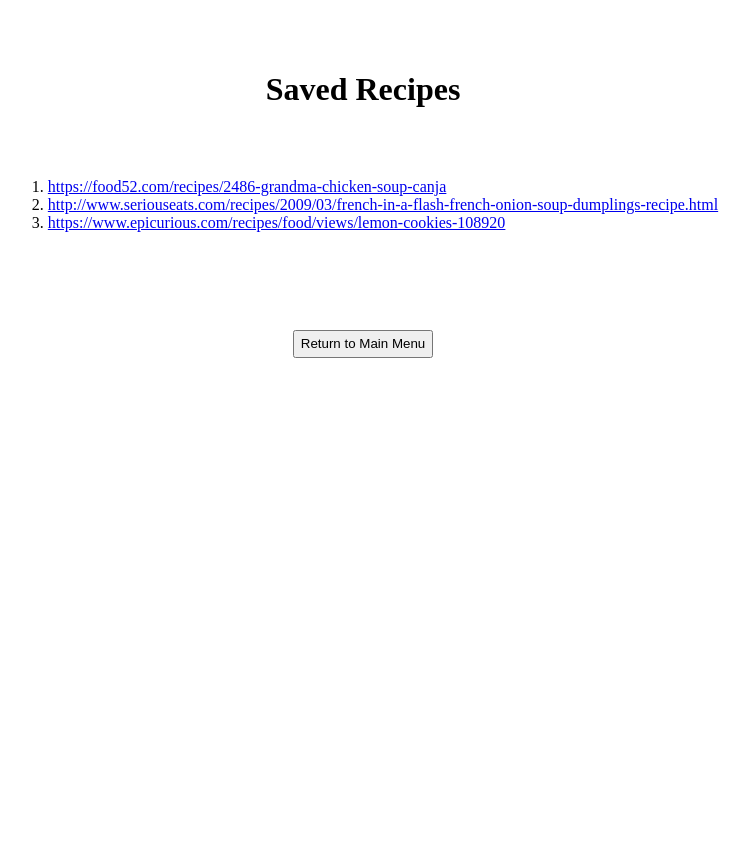
After one commit to anhvo31/Recipe_Finder, a Flask app: page /saved-recipes in a window 1280 px wide. The commit adds this page. Shown: the whole page, without its empty margins (277-1025 px from the left). Run offline with Flask 2, Linux system fonts and the light colour scheme; parts of the project's set-up code (start-up, migrations or seed data) failed here and were passed over.

Commit message:
New page for saved recipes

```diff
--- a/app.py
+++ b/app.py
@@ -74,6 +74,16 @@
 
     return ('', 204)
 
+@app.route('/saved-recipes')
+def saved_recipes():
+    recipe_list = []
+
+    with open('recipes.txt', 'r') as file:
+        for items in file:
+            recipe_list.append(items)
+
+    return render_template("saved_recipes.html", recipes=recipe_list)
+
 @app.route('/about')
 def about():
     return render_template("about.html")
--- a/recipes.txt
+++ b/recipes.txt
@@ -1,2 +1,3 @@
 https://food52.com/recipes/2486-grandma-chicken-soup-canja
 http://www.seriouseats.com/recipes/2009/03/french-in-a-flash-french-onion-soup-dumplings-recipe.html
+https://www.epicurious.com/recipes/food/views/lemon-cookies-108920
--- a/templates/home.html
+++ b/templates/home.html
@@ -22,6 +22,12 @@
         </p>
 
         <p>
+            <form action="/saved-recipes">
+                <button class="nav" type="submit">Saved Recipes</button>
+            </form>
+        </p>
+
+        <p>
             <form action="/about">
                 <button class="nav" type="submit">Learn More</button>
             </form>
--- /dev/null
+++ b/templates/saved_recipes.html
@@ -0,0 +1,27 @@
+<!DOCTYPE html>
+<html>
+<head>
+    <title>Recipe Finder</title>
+    <link rel="stylesheet" href="/static/css/App.css">
+</head>
+
+<body>
+    <h1>Saved Recipes</h1>
+
+    <p>
+        <ol>
+            {% for recipe in recipes %}
+            <li>
+                <a href="{{ recipe }}">{{ recipe }}</a>
+            </li>
+            {% endfor %}
+        </ol>
+    </p>
+
+    <p>&nbsp;</p>
+
+    <form action="/">
+        <button class="nav" type="submit">Return to Main Menu</button>
+    </form>
+</body>
+</html>
```
Lines whose indentation alone changed are shown as unchanged.
